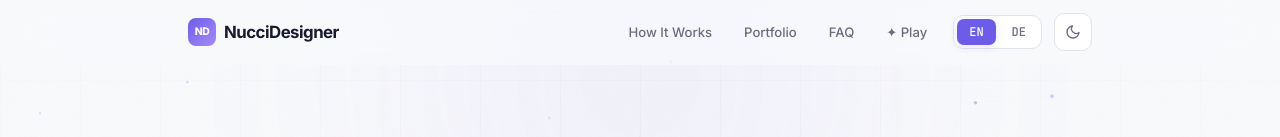
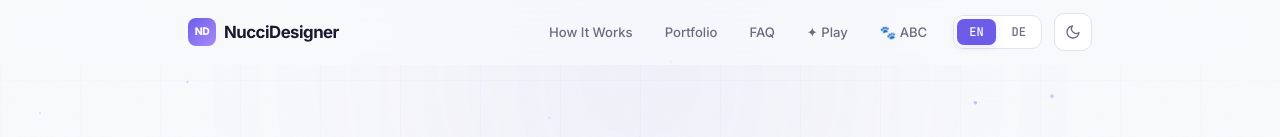
Before and after one commit to menschenkreis/nuccidesign.ch, a plain HTML site: page index.html in a window 1280 px wide. Shown: the top 137 px of the page. Drawn offline with Linux system fonts and the light colour scheme.

Commit message:
Add Tier-ABC link to main nav

```diff
--- a/index.html
+++ b/index.html
@@ -449,6 +449,7 @@
     <a href="#portfolio"><span data-en>Portfolio</span><span data-de>Portfolio</span></a>
     <a href="#faq"><span data-en>FAQ</span><span data-de>FAQ</span></a>
     <a href="fidgeteria.html"><span data-en>✦ Play</span><span data-de>✦ Spielen</span></a>
+          <a href="tier-abc.html"><span data-en>🐾 ABC</span><span data-de>🐾 ABC</span></a>
   </div>
   <nav id="nav">
     <div class="wrapper">
@@ -462,6 +463,7 @@
           <a href="#portfolio"><span data-en>Portfolio</span><span data-de>Portfolio</span></a>
           <a href="#faq"><span data-en>FAQ</span><span data-de>FAQ</span></a>
           <a href="fidgeteria.html"><span data-en>✦ Play</span><span data-de>✦ Spielen</span></a>
+          <a href="tier-abc.html"><span data-en>🐾 ABC</span><span data-de>🐾 ABC</span></a>
         </div>
         <button class="hamburger" id="hamburger" aria-label="Menu"><span></span><span></span><span></span></button>
         <div class="lang-toggle">
```
